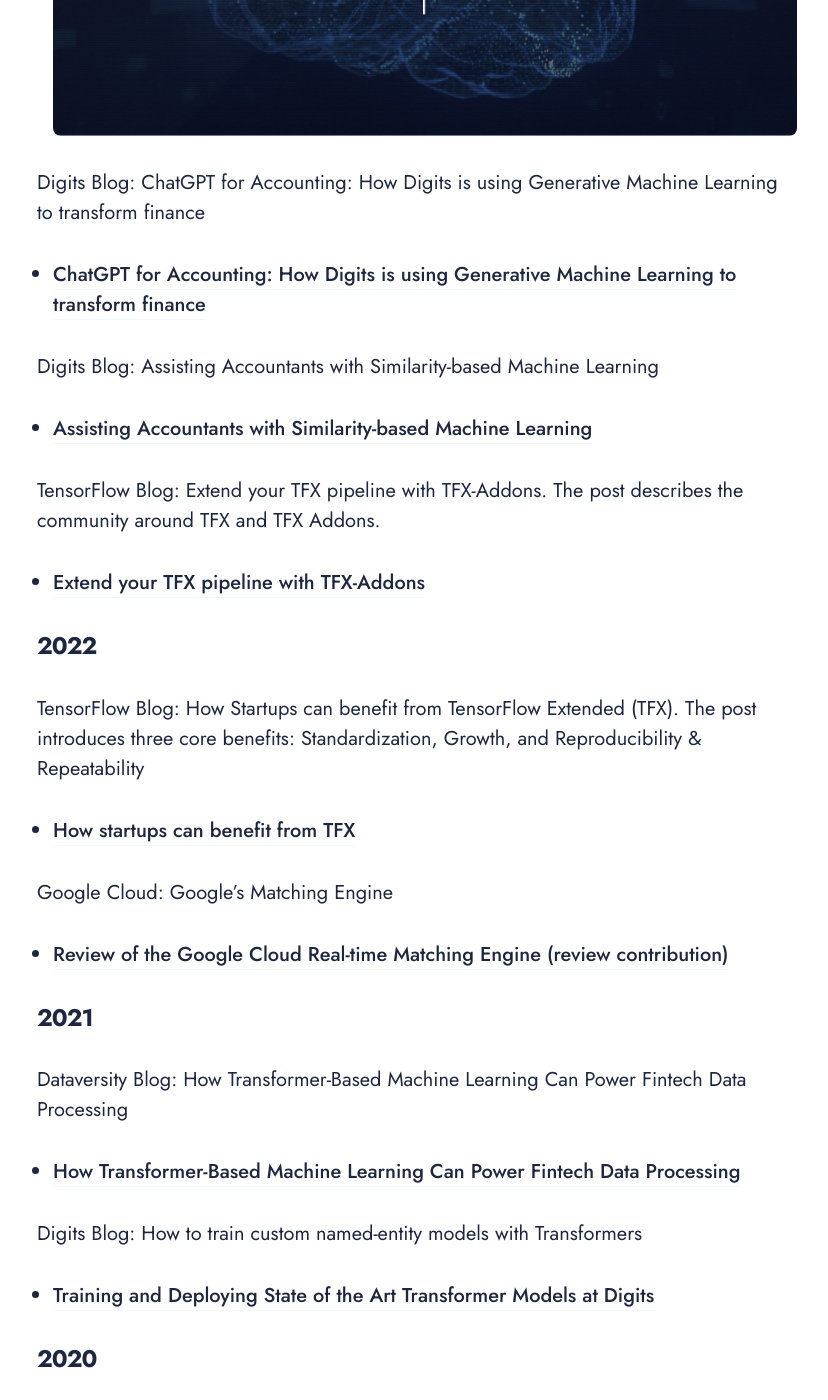
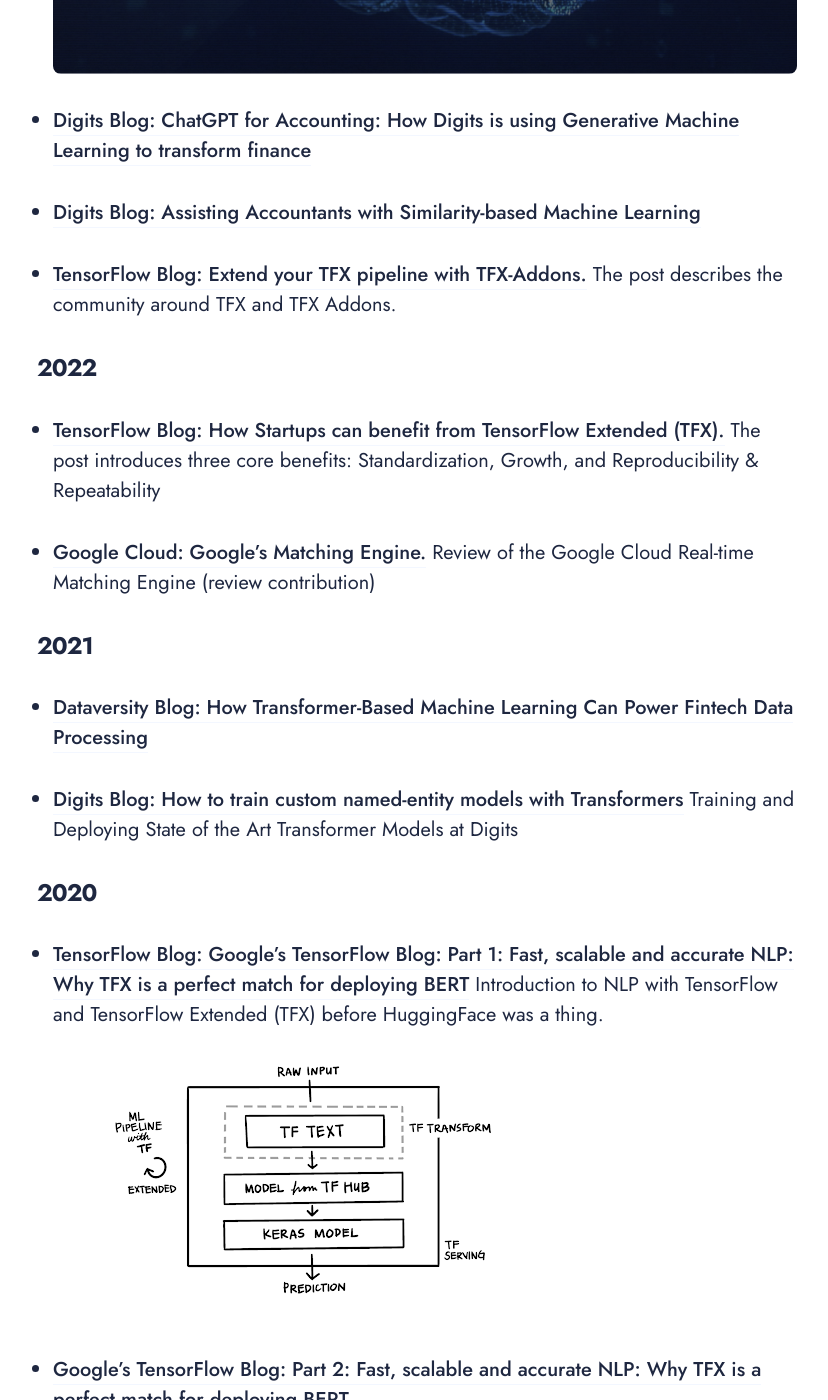
Before and after one commit to hanneshapke/hanneshapke.github.io, a Jekyll site: the page built from _pages/blogs.md, in a window 1280 px wide and 1400 px high, scrolled down 1416 px. Shown: the whole window, without its empty margins (223-1051 px from the left). Built offline with Jekyll 4.4.1, drawn with Linux system fonts in a browser that asks for light colours; nearby versions of some CDN libraries; some of the changed text lies outside the part shown.

Commit message:
refactored blog list

```diff
--- a/_pages/blogs.md
+++ b/_pages/blogs.md
@@ -11,39 +11,30 @@
 
 ### 2023
 
-Digits Blog: Introduction to Google's PaLM 2 API
-* [Introduction to Google's PaLM 2 API](https://digits.com/developer/posts/introduction-to-googles-palm-2-api/)
+* [Digits Blog: Introduction to Google's PaLM 2 API](https://digits.com/developer/posts/introduction-to-googles-palm-2-api/)
 ![Introduction to Google's PaLM 2 API](/images/palm-header.png)
 
-Digits Blog: ChatGPT for Accounting: How Digits is using Generative Machine Learning to transform finance
-* [ChatGPT for Accounting: How Digits is using Generative Machine Learning to transform finance](https://digits.com/developer/posts/assisting-accountants-with-generative-machine-learning/)
+* [Digits Blog: ChatGPT for Accounting: How Digits is using Generative Machine Learning to transform finance](https://digits.com/developer/posts/assisting-accountants-with-generative-machine-learning/)
 
-Digits Blog: Assisting Accountants with Similarity-based Machine Learning
-* [Assisting Accountants with Similarity-based Machine Learning](https://digits.com/developer/posts/assisting-accountants-with-similarity-based-machine-learning/)
+* [Digits Blog: Assisting Accountants with Similarity-based Machine Learning](https://digits.com/developer/posts/assisting-accountants-with-similarity-based-machine-learning/)
 
-TensorFlow Blog: Extend your TFX pipeline with TFX-Addons. The post describes the community around TFX and TFX Addons.
-* [Extend your TFX pipeline with TFX-Addons](https://blog.tensorflow.org/2023/02/extend-your-tfx-pipeline-with-tfx-addons.html)
+* [TensorFlow Blog: Extend your TFX pipeline with TFX-Addons.](https://blog.tensorflow.org/2023/02/extend-your-tfx-pipeline-with-tfx-addons.html) The post describes the community around TFX and TFX Addons.
 
 ### 2022
 
-TensorFlow Blog: How Startups can benefit from TensorFlow Extended (TFX). The post introduces three core benefits: Standardization, Growth, and Reproducibility & Repeatability
-* [How startups can benefit from TFX](https://blog.tensorflow.org/2022/10/how-startups-can-benefit-from-tfx.html)
+* [TensorFlow Blog: How Startups can benefit from TensorFlow Extended (TFX).](https://blog.tensorflow.org/2022/10/how-startups-can-benefit-from-tfx.html) The post introduces three core benefits: Standardization, Growth, and Reproducibility & Repeatability
 
-Google Cloud: Google's Matching Engine
-* [Review of the Google Cloud Real-time Matching Engine (review contribution)](https://cloud.google.com/blog/products/ai-machine-learning/real-time-ai-with-google-cloud-vertex-ai)
+* [Google Cloud: Google's Matching Engine.](https://cloud.google.com/blog/products/ai-machine-learning/real-time-ai-with-google-cloud-vertex-ai) Review of the Google Cloud Real-time Matching Engine (review contribution)
 
 ### 2021
 
-Dataversity Blog: How Transformer-Based Machine Learning Can Power Fintech Data Processing
-* [How Transformer-Based Machine Learning Can Power Fintech Data Processing](https://www.dataversity.net/how-transformer-based-machine-learning-can-power-fintech-data-processing/)
+* [Dataversity Blog: How Transformer-Based Machine Learning Can Power Fintech Data Processing](https://www.dataversity.net/how-transformer-based-machine-learning-can-power-fintech-data-processing/)
 
-Digits Blog: How to train custom named-entity models with Transformers
-* [Training and Deploying State of the Art Transformer Models at Digits](https://developer.digits.com/2021/09/15/training-and-deploying-state-of-the-art-transformer-models-at-digits/)
+* [Digits Blog: How to train custom named-entity models with Transformers](https://developer.digits.com/2021/09/15/training-and-deploying-state-of-the-art-transformer-models-at-digits/) Training and Deploying State of the Art Transformer Models at Digits
 
 ### 2020
 
-TensorFlow Blog: Introduction to NLP with TensorFlow and TensorFlow Extended (TFX) before HuggingFace was a thing.
-* [Google's TensorFlow Blog: Part 1: Fast, scalable and accurate NLP: Why TFX is a perfect match for deploying BERT](https://blog.tensorflow.org/2020/03/part-1-fast-scalable-and-accurate-nlp-tensorflow-deploying-bert.html)
+* [TensorFlow Blog: Google's TensorFlow Blog: Part 1: Fast, scalable and accurate NLP: Why TFX is a perfect match for deploying BERT](https://blog.tensorflow.org/2020/03/part-1-fast-scalable-and-accurate-nlp-tensorflow-deploying-bert.html) Introduction to NLP with TensorFlow and TensorFlow Extended (TFX) before HuggingFace was a thing.
 ![TensorFlow Blog: Part 1: Fast, scalable and accurate NLP: Why TFX is a perfect match for deploying BERT link](/images/publications_Bert_TFX_1.png)
 
 * [Google's TensorFlow Blog: Part 2: Fast, scalable and accurate NLP: Why TFX is a perfect match for deploying BERT](https://blog.tensorflow.org/2020/06/part-2-fast-scalable-and-accurate-nlp.html)
```
